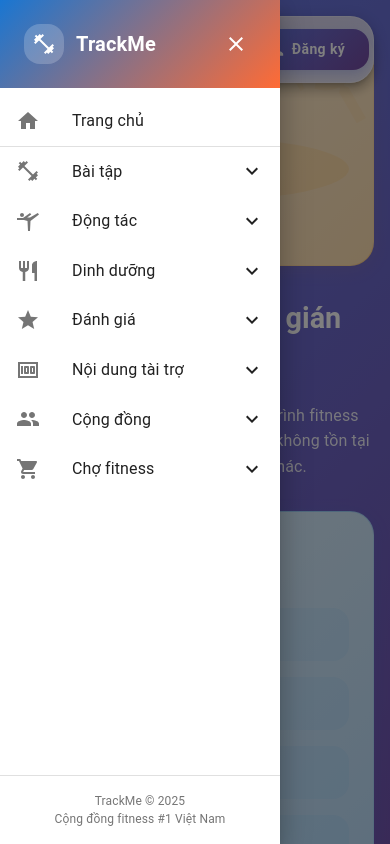
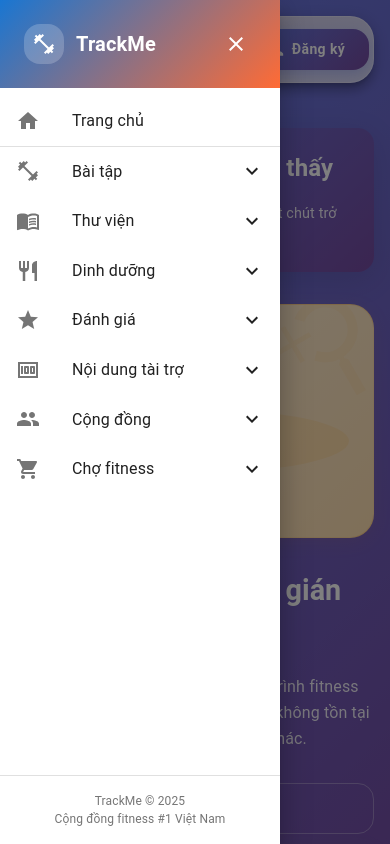
Before and after one commit to Namne2k3/fitness_web_app, a React (Vite) app in the folder Client/: page /marketplace/deals in a window 390 px wide. Both pictures are taken after a click on the button "menu". Shown: the top 844 px of the page. Built offline with nearby package versions, Linux system fonts and the light colour scheme.

Commit message:
feat(navigation): rename exercises to library in MobileNavMenu and update paths for consistency

```diff
--- a/Client/src/components/navigation/MobileNavMenu.tsx
+++ b/Client/src/components/navigation/MobileNavMenu.tsx
@@ -54,7 +54,7 @@ const MobileNavMenu: React.FC = () => {
 
     // State for collapsible sections
     const [workoutsOpen, setWorkoutsOpen] = useState(false);
-    const [exercisesOpen, setExercisesOpen] = useState(false);
+    const [libraryOpen, setLibraryOpen] = useState(false); // ✅ Renamed from exercisesOpen
     const [nutritionOpen, setNutritionOpen] = useState(false);
     const [reviewsOpen, setReviewsOpen] = useState(false);
     const [sponsoredOpen, setSponsoredOpen] = useState(false);
@@ -72,7 +72,7 @@ const MobileNavMenu: React.FC = () => {
 
     // Toggle handlers for collapsible sections
     const toggleWorkouts = () => setWorkoutsOpen(!workoutsOpen);
-    const toggleExercises = () => setExercisesOpen(!exercisesOpen);
+    const toggleLibrary = () => setLibraryOpen(!libraryOpen); // ✅ Renamed
     const toggleNutrition = () => setNutritionOpen(!nutritionOpen);
     const toggleReviews = () => setReviewsOpen(!reviewsOpen);
     const toggleSponsored = () => setSponsoredOpen(!sponsoredOpen);
@@ -213,23 +213,31 @@ const MobileNavMenu: React.FC = () => {
                             </List>
                         </Collapse>
 
-                        {/* ✅ Động tác Section - Updated */}
-                        <ListItemButton onClick={toggleExercises}>
-                            <ListItemIcon><SportsGymnastics /></ListItemIcon>
-                            <ListItemText primary="Động tác" />
-                            {exercisesOpen ? <ExpandLess /> : <ExpandMore />}
+                        {/* ✅ Thư viện Section - Updated */}
+                        <ListItemButton onClick={toggleLibrary}>
+                            <ListItemIcon><MenuBook /></ListItemIcon>
+                            <ListItemText primary="Thư viện" />
+                            {libraryOpen ? <ExpandLess /> : <ExpandMore />}
                         </ListItemButton>
-                        <Collapse in={exercisesOpen} timeout="auto" unmountOnExit>
+                        <Collapse in={libraryOpen} timeout="auto" unmountOnExit>
                             <List component="div" disablePadding>
-                                <ListItemButton sx={{ pl: 4 }} onClick={() => handleNavigate('/exercises/library')}>
-                                    <ListItemIcon><MenuBook /></ListItemIcon>
-                                    <ListItemText primary="Thư viện động tác" />
+                                <ListItemButton sx={{ pl: 4 }} onClick={() => handleNavigate('/library/exercises')}>
+                                    <ListItemIcon><SportsGymnastics /></ListItemIcon>
+                                    <ListItemText primary="Tất cả động tác" />
                                 </ListItemButton>
-                                <ListItemButton sx={{ pl: 4 }} onClick={() => handleNavigate('/exercises/videos')}>
+                                <ListItemButton sx={{ pl: 4 }} onClick={() => handleNavigate('/library/muscle-groups')}>
+                                    <ListItemIcon><FitnessCenter /></ListItemIcon>
+                                    <ListItemText primary="Theo nhóm cơ" />
+                                </ListItemButton>
+                                <ListItemButton sx={{ pl: 4 }} onClick={() => handleNavigate('/library/equipment')}>
+                                    <ListItemIcon><Inventory /></ListItemIcon>
+                                    <ListItemText primary="Theo thiết bị" />
+                                </ListItemButton>
+                                <ListItemButton sx={{ pl: 4 }} onClick={() => handleNavigate('/library/videos')}>
                                     <ListItemIcon><Videocam /></ListItemIcon>
                                     <ListItemText primary="Video hướng dẫn" />
                                 </ListItemButton>
-                                <ListItemButton sx={{ pl: 4 }} onClick={() => handleNavigate('/exercises/favorites')}>
+                                <ListItemButton sx={{ pl: 4 }} onClick={() => handleNavigate('/library/favorites')}>
                                     <ListItemIcon><Favorite /></ListItemIcon>
                                     <ListItemText primary="Yêu thích" />
                                 </ListItemButton>
--- a/Client/src/components/navigation/NavigationMenu.tsx
+++ b/Client/src/components/navigation/NavigationMenu.tsx
@@ -60,14 +60,14 @@ const NAV_MENUS: NavMenu[] = [
         key: 'home',
         icon: <Home />,
         label: 'Trang chủ',
-        path: '/', // Direct path
+        path: '/',
         subItems: []
     },
     {
         key: 'workouts',
         icon: <FitnessCenter />,
         label: 'Bài tập',
-        path: '/workouts/browse', // Default to browse page
+        path: '/workouts/browse',
         subItems: [
             { icon: <MenuBook fontSize="small" />, label: 'Khám phá bài tập', path: '/workouts/browse' },
             { icon: <DirectionsRun fontSize="small" />, label: 'Bài tập của tôi', path: '/workouts/my-workouts' },
@@ -77,22 +77,25 @@ const NAV_MENUS: NavMenu[] = [
         ]
     },
     {
-        key: 'exercises',
-        icon: <SportsGymnastics />,
-        label: 'Động tác',
-        path: '/exercises/library', // Default to library
+        key: 'library', // ✅ NEW: Thay thế "exercises"
+        icon: <MenuBook />,
+        label: 'Thư viện',
+        path: '/library/exercises',
         subItems: [
-            { icon: <MenuBook fontSize="small" />, label: 'Thư viện động tác', path: '/exercises/library' },
-            { icon: <Videocam fontSize="small" />, label: 'Video hướng dẫn', path: '/exercises/videos' },
+            { icon: <SportsGymnastics fontSize="small" />, label: 'Tất cả động tác', path: '/library/exercises' },
+            { icon: <FitnessCenter fontSize="small" />, label: 'Theo nhóm cơ', path: '/library/muscle-groups' },
+            { icon: <Inventory fontSize="small" />, label: 'Theo thiết bị', path: '/library/equipment' },
+            { icon: <BarChart fontSize="small" />, label: 'Theo độ khó', path: '/library/difficulty' },
             'divider',
-            { icon: <Favorite fontSize="small" />, label: 'Yêu thích', path: '/exercises/favorites' },
+            { icon: <Videocam fontSize="small" />, label: 'Video hướng dẫn', path: '/library/videos' },
+            { icon: <Favorite fontSize="small" />, label: 'Yêu thích', path: '/library/favorites' },
         ]
     },
     {
         key: 'nutrition',
         icon: <Restaurant />,
         label: 'Dinh dưỡng',
-        path: '/nutrition/guides', // Default to guides
+        path: '/nutrition/guides',
         subItems: [
             { icon: <MenuBook fontSize="small" />, label: 'Hướng dẫn dinh dưỡng', path: '/nutrition/guides' },
             { icon: <LocalCafe fontSize="small" />, label: 'Thực phẩm bổ sung', path: '/nutrition/supplements' },
--- a/Client/src/pages/app/NotFoundPage.tsx
+++ b/Client/src/pages/app/NotFoundPage.tsx
@@ -42,7 +42,8 @@ export default function NotFoundPage() {
                 background: 'linear-gradient(135deg, #667eea 0%, #764ba2 100%)',
                 display: 'flex',
                 alignItems: 'center',
-                py: 4,
+                paddingTop: '8rem',
+                // paddingBottom: '4rem',
             }}
         >
             <Box
@@ -54,7 +55,7 @@ export default function NotFoundPage() {
                 }}
             >
                 {/* Header Section */}
-                {/* <Box
+                <Box
                     sx={{
                         background: 'linear-gradient(135deg, #667eea 0%, #764ba2 100%)',
                         color: 'white',
@@ -75,7 +76,7 @@ export default function NotFoundPage() {
                     <Typography variant="body1" sx={{ opacity: 0.9, fontSize: { xs: '0.9rem', md: '1rem' } }}>
                         Hành trình fitness của bạn gặp một chút trở ngại
                     </Typography>
-                </Box> */}
+                </Box>
 
                 {/* Content Grid */}
                 <Box
@@ -136,7 +137,8 @@ export default function NotFoundPage() {
                                 borderRadius: '50%',
                                 bgcolor: 'rgba(255, 152, 0, 0.1)',
                                 color: '#ef6c00',
-                                mb: 2
+                                mb: 2,
+                                justifyContent: 'center',
                             }}
                         >
                             <SearchOff sx={{ fontSize: { xs: 32, md: 40 } }} />
@@ -176,7 +178,7 @@ export default function NotFoundPage() {
                         </Typography>
 
                         {/* Suggestions Box (Blue Theme) */}
-                        <Box
+                        {/* <Box
                             sx={{
                                 background: 'linear-gradient(135deg, #e3f2fd 0%, #bbdefb 100%)',
                                 border: '1px solid rgba(33, 150, 243, 0.2)',
@@ -249,7 +251,7 @@ export default function NotFoundPage() {
                                     </Typography>
                                 </Box>
                             </Box>
-                        </Box>
+                        </Box> */}
 
                         {/* Action Buttons */}
                         <Box
--- a/Client/src/pages/workout/components/WorkoutHeader.tsx
+++ b/Client/src/pages/workout/components/WorkoutHeader.tsx
@@ -1,3 +1,4 @@
+/* eslint-disable @typescript-eslint/no-unused-vars */
 /**
  * 🎯 WorkoutHeader Component - Embedded Filters Design với Category Tabs
  * Header có tabs navigation và embedded filters
@@ -10,8 +11,7 @@ import {
     FitnessCenter,
     LocalFireDepartment,
     Star,
-    TrendingUp,
-    ViewModule
+    TrendingUp
 } from '@mui/icons-material';
 import {
     Avatar,
@@ -180,7 +180,7 @@ const WorkoutHeader: React.FC<WorkoutHeaderProps> = ({
                                     lineHeight: 1.2,
                                 }}
                             >
-                                Workout Hub
+                                Bài tập
                             </Typography>
                             <Typography variant="caption" color="text.secondary">
                                 {totalWorkouts.toLocaleString()} workouts • {totalResults.toLocaleString()} results
@@ -265,7 +265,7 @@ const WorkoutHeader: React.FC<WorkoutHeaderProps> = ({
                                         },
                                     }}
                                 >
-                                    {isMobile ? 'New' : 'Create Workout'}
+                                    {isMobile ? 'Mới' : 'Tạo bài tập'}
                                 </Button>
                             )}
                         </Box>
```
